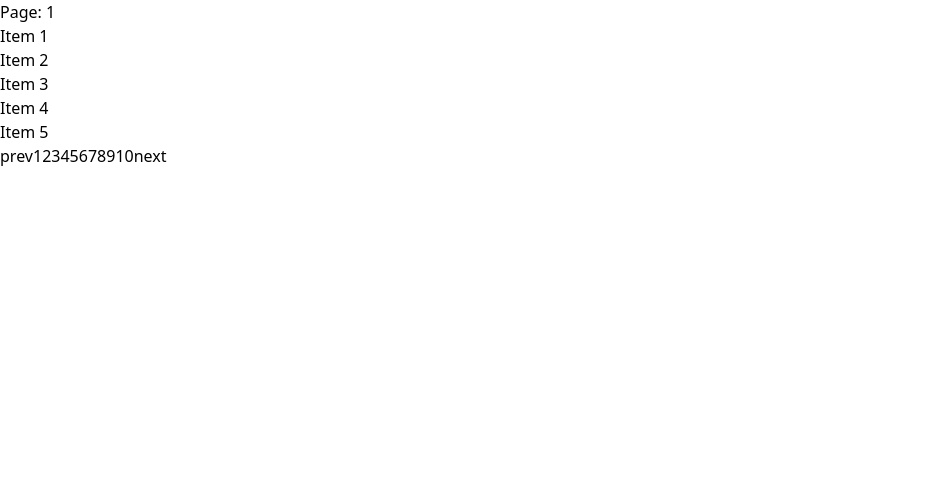
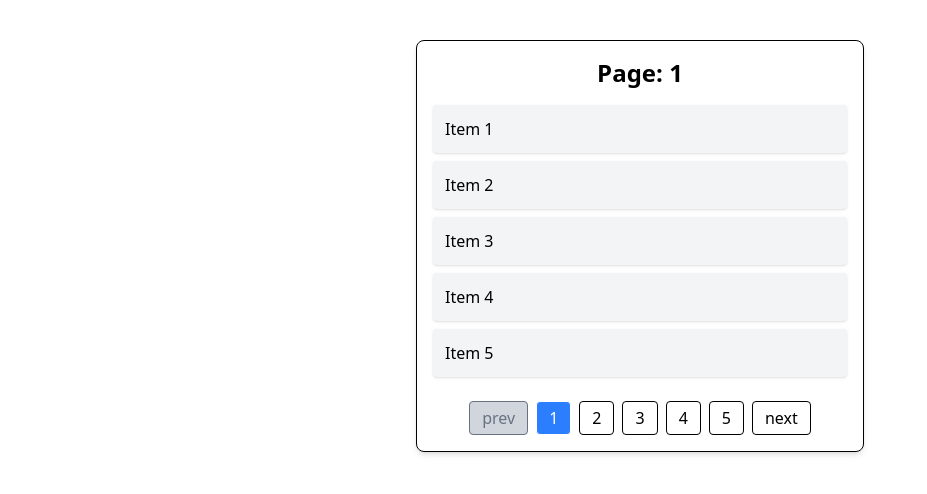
Before and after one commit to PraneethBunny123/All-App, a React (Vite) app: page / in a window 1280 px wide. Shown: the top 494 px of the page, without its empty margins (0-927 px from the left). Built offline with nearby package versions, Linux system fonts and the light colour scheme.

Commit message:
completed the pagination with fixed page numbers to display. Added styling using chatgpt

```diff
--- a/src/project-apps/Pagination/FullPagination.jsx
+++ b/src/project-apps/Pagination/FullPagination.jsx
@@ -13,6 +13,9 @@ export default function FullPagination() {
 
     const pages = Array.from({length: totalPages}, (_, i) => i+1)
 
+    const startPage = Math.floor((currentPage-1)/pageNumbersPerPage) * pageNumbersPerPage
+    const endPage = startPage + pageNumbersPerPage
+
     function handlePrevButton(){
         setCurrentPage(prev => prev-1)
     }
@@ -21,37 +24,39 @@ export default function FullPagination() {
         setCurrentPage(prev => prev+1)
     }
 
-    function handleButtonOne() {
-        setCurrentPage(1)
-    }
-
-    function handleButtonTwo() {
-        setCurrentPage(2)
-    }
-
-    function handleButtonThree() {
-        setCurrentPage(3)
-    }
-
-    function handleButtonFour() {
-        setCurrentPage(4)
-    }
-
-    function handleButtonFive() {
-        setCurrentPage(5)
-    }
-
     return (
-        <div>
-            <h1>Page: {currentPage}</h1>
-            <ul>
+        <div className="max-w-md mx-auto mt-10 p-4 border rounded-lg shadow-md">
+            <h1 className="text-2xl font-semibold mb-4 text-center">Page: {currentPage}</h1>
+            <ul className="space-y-2 mb-6">
                 {LARGE_DATA.slice(startIndex, endIndex).map(data => (
-                    <li key={data.id}>{data.name}</li>
+                    <li key={data.id} className="p-3 bg-gray-100 rounded shadow-sm">{data.name}</li>
                 ))}
             </ul>
-            <button disabled={currentPage===1} onClick={handlePrevButton}>prev</button>
-            {pages.map(page => <button key={page} onClick={() => setCurrentPage(page)}>{page}</button>)}
-            <button disabled={currentPage===totalPages} onClick={handleNextButton}>next</button>
+            <div className="flex justify-center items-center gap-2 flex-wrap">
+                <button
+                    disabled={currentPage===1}
+                    onClick={handlePrevButton}
+                    className={`px-3 py-1 rounded border ${currentPage === 1 ? 'bg-gray-300 text-gray-500 cursor-not-allowed' : 'bg-white hover:bg-gray-100'}`}
+                >
+                    prev
+                </button>
+                {pages.slice(startPage, endPage).map(page =>
+                    <button
+                        key={page}
+                        onClick={() => setCurrentPage(page)}
+                        className={`px-3 py-1 rounded border ${page === currentPage ? 'bg-blue-500 text-white' : 'bg-white hover:bg-gray-100'}`}
+                    >
+                        {page}
+                    </button>
+                )}
+                <button
+                    disabled={currentPage===totalPages}
+                    onClick={handleNextButton}
+                    className={`px-3 py-1 rounded border ${currentPage === totalPages ? 'bg-gray-300 text-gray-500 cursor-not-allowed' : 'bg-white hover:bg-gray-100'}`}
+                >
+                    next
+                </button>
+            </div>
         </div>
     )
 }
```
